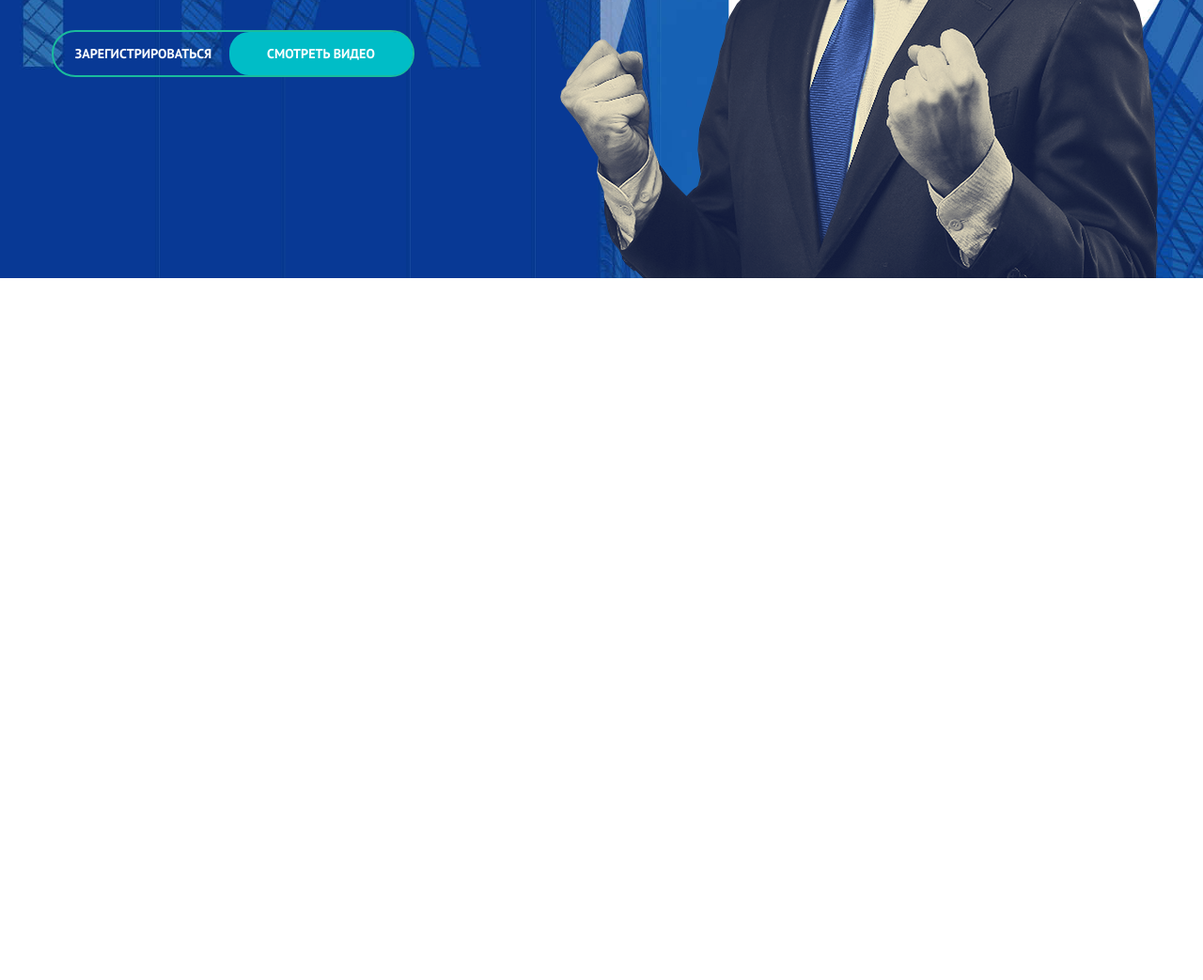
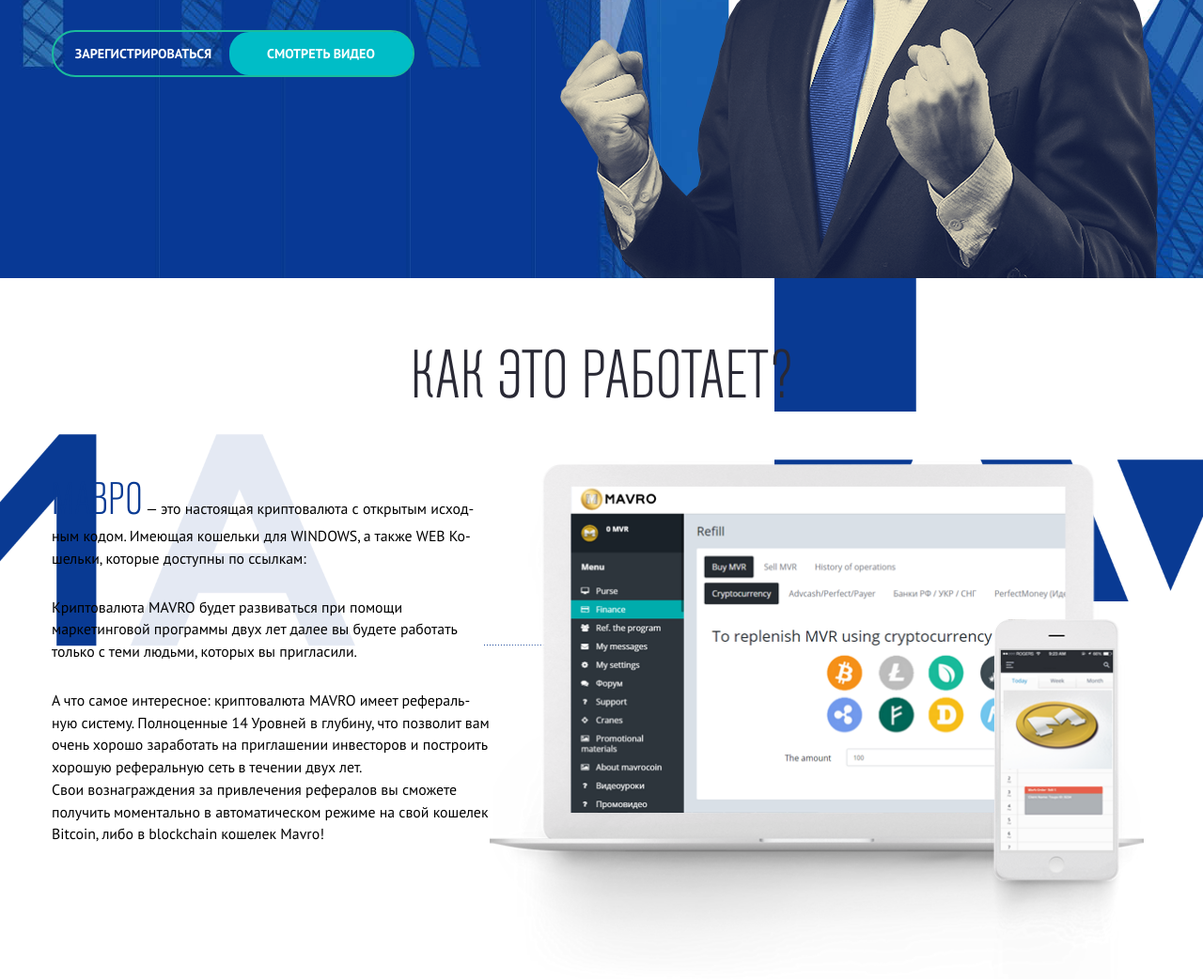
Before and after one commit to oleg-dev/project01-2017, a plain HTML site: page index.html in a window 1280 px wide. Shown: the part 502-1545 px from the top of the page at 94% size. Before the commit the page ends 800 px from the top, so only its background shows below. Drawn offline with Linux system fonts and the light colour scheme.

Commit message:
add(block how works):add layout, styles, fonts and images

```diff
--- a/index.html
+++ b/index.html
@@ -52,6 +52,34 @@
 
 	<div class="clear"></div>
 
+    <section class="how-works">
+		<div class="section2-overlay">
+
+			<div class="section2-content">
+
+				<h2 class="how-works-header">Как это работает?</h2>
+
+				<div class="text-content">
+					<p class="text-content-p1">
+						<span>МАВРО</span> — это настоящая криптовалюта с открытым исход-<br/>ным кодом. Имеющая кошельки для WINDOWS, а также WEB Ко-<br/>шельки, которые доступны по ссылкам:
+					</p>
+					<p class="text-content-p2">
+						Криптовалюта MAVRO будет развиваться при помощи<br/>маркетинговой программы двух лет далее вы будете работать только с теми людьми, которых вы пригласили.
+					</p>
+					<p class="text-content-p3">
+						А что самое интересное: криптовалюта MAVRO имеет рефераль-<br/>ную систему. Полноценные 14 Уровней в глубину, что позволит вам очень хорошо заработать на приглашении инвесторов и построить хорошую реферальную сеть в течении двух лет.<br/>Свои вознаграждения за привлечения рефералов вы сможете получить моментально в автоматическом режиме на свой кошелек Bitcoin, либо в blockchain кошелек Mavro!
+					</p>
+				</div>
+
+				<img src="media/images/devices.png" alt="devices" class="devices-img" />
+
+			</div>
+
+		</div>
+
+    </section>
+
+
 
 
 	<!-- <script type="text/javascript" src="js/script.js"></script> -->
--- a/styles/fonts.css
+++ b/styles/fonts.css
@@ -52,3 +52,8 @@
     src: url("../media/fonts/AkzidenzGroteskPro-Cn.otf") format('opentype');
     font-weight:400;
 }
+    @font-face {
+    font-family: "PTSans-Regular";
+    src: url("../media/fonts/PTS55F.ttf") format('truetype');
+    font-weight:400;
+}
--- a/styles/main.css
+++ b/styles/main.css
@@ -168,3 +168,58 @@ button.watch-video {
 /*======================== end block news styles ==========================*/
 
 /*======================== block how-works styles ==========================*/
+
+.how-works {
+    width:100%;
+    height:747px;
+    background:#fff;
+}
+.section2-overlay {
+    width:100%;
+    height:100%;
+    position: relative;
+    background:url("../media/images/section2-overlay-bg.png") no-repeat;
+    background-size: contain;
+}
+.section2-content {
+    /*height: 100%;*/
+    max-width: 1170px;
+    margin:0 auto;
+    padding-top:55px;
+
+}
+.how-works-header {
+    text-transform: uppercase;
+    color:#292935;
+    margin:0 auto;
+    text-align:center;
+    font:400 4.5rem AkzidenzGroteskPro-LightCn;
+    margin-bottom: 58px;
+}
+.text-content {
+        /*background: rgba(0,255,0,0.2);*/
+    width: 468px;
+    height:390px;
+    font: 400 0.99rem/1.5 PTSans-Regular;
+    float:left;
+}
+.text-content-p1 {
+    margin-bottom: 28px;
+}
+.text-content-p1 span {
+    color:#093a93;
+    font:400 3rem AkzidenzGroteskPro-LightCn;
+}
+.text-content-p2 {
+    margin-bottom: 28px;
+}
+.devices-img {
+    width: 60%;
+    min-width: 500px;
+    float: right;
+    position: relative;
+    left: -8px;
+    top: -8px;
+}
+
+/*======================== end block how-works styles ==========================*/
```
Also changed, not shown: media/fonts/PTS55F.ttf (added), media/images/devices.png (added), media/images/section2-overlay-bg.png (added).
